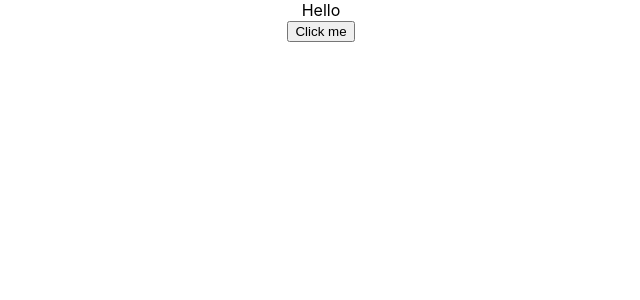
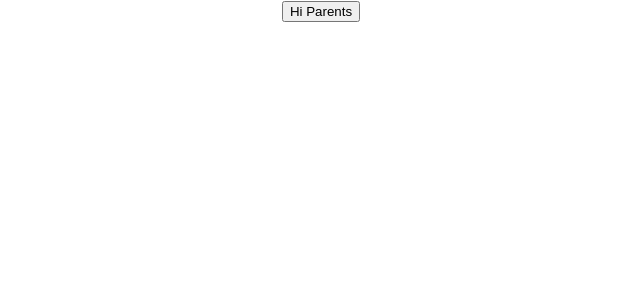
Before and after one commit to Amin-Naimi/ReactJs_Fundamentals, a React (Create React App) app in the folder hello_world/: page / in a window 1280 px wide. Shown: the top 300 px of the page, without its empty margins (319-959 px from the left). Built offline with nearby package versions, Linux system fonts and the light colour scheme.

Commit message:
'Methods as props'

```diff
--- a/hello_world/src/App.js
+++ b/hello_world/src/App.js
@@ -8,18 +8,20 @@
 import FunctionClick from './components/FunctionClick';
 import ClassClick from './components/ClassClick';
 import EventBind from './components/EventBind';
+import ParentComponent from './components/ParentComponent';
 
 function App() {
   return (
     <div className="App">
-      <EventBind></EventBind>
+      <ParentComponent></ParentComponent>
       {
       /*
-            <ClassClick></ClassClick>
+      <EventBind></EventBind>
+      <ClassClick></ClassClick>
       <FunctionClick></FunctionClick>
       <Greet name="Malika" lastName="Jali"></Greet>
       <Hello name="Mohamed" lastName="Naimi"></Hello>
-            <Counter></Counter>
+      <Counter></Counter>
       <Message></Message>
       <Greet name="Mohamed" lastName="Naimi">
         <p>This is children props</p></Greet>
--- /dev/null
+++ b/hello_world/src/components/ChildComponent.js
@@ -0,0 +1,14 @@
+import React from 'react';
+
+function ChildComponent(props) {
+    return (
+        <div>
+            {/*<button onClick={props.helloHandler}>Hello Parents</button>*/}
+            <button onClick={
+                () => props.helloHandler('Child')
+            }>Hi Parents</button>
+        </div>
+    );
+}
+
+export default ChildComponent;
--- /dev/null
+++ b/hello_world/src/components/ParentComponent.js
@@ -0,0 +1,26 @@
+import React, { Component } from 'react';
+import ChildComponent from './ChildComponent';
+
+class ParentComponent extends Component {
+    constructor(params) {
+        super(params);
+        this.state = {
+            parentName: "Parent",
+        }
+        this.helloParent = this.helloParent.bind(this)
+    }
+
+    helloParent(childName ) {
+        alert(`Hello ${this.state.parentName} from ${childName}` )
+    }
+    render() {
+        // passing the method as props to the child component
+        return (
+            <div>
+                <ChildComponent helloHandler={this.helloParent} ></ChildComponent>
+            </div>
+        );
+    }
+}
+
+export default ParentComponent;
```
